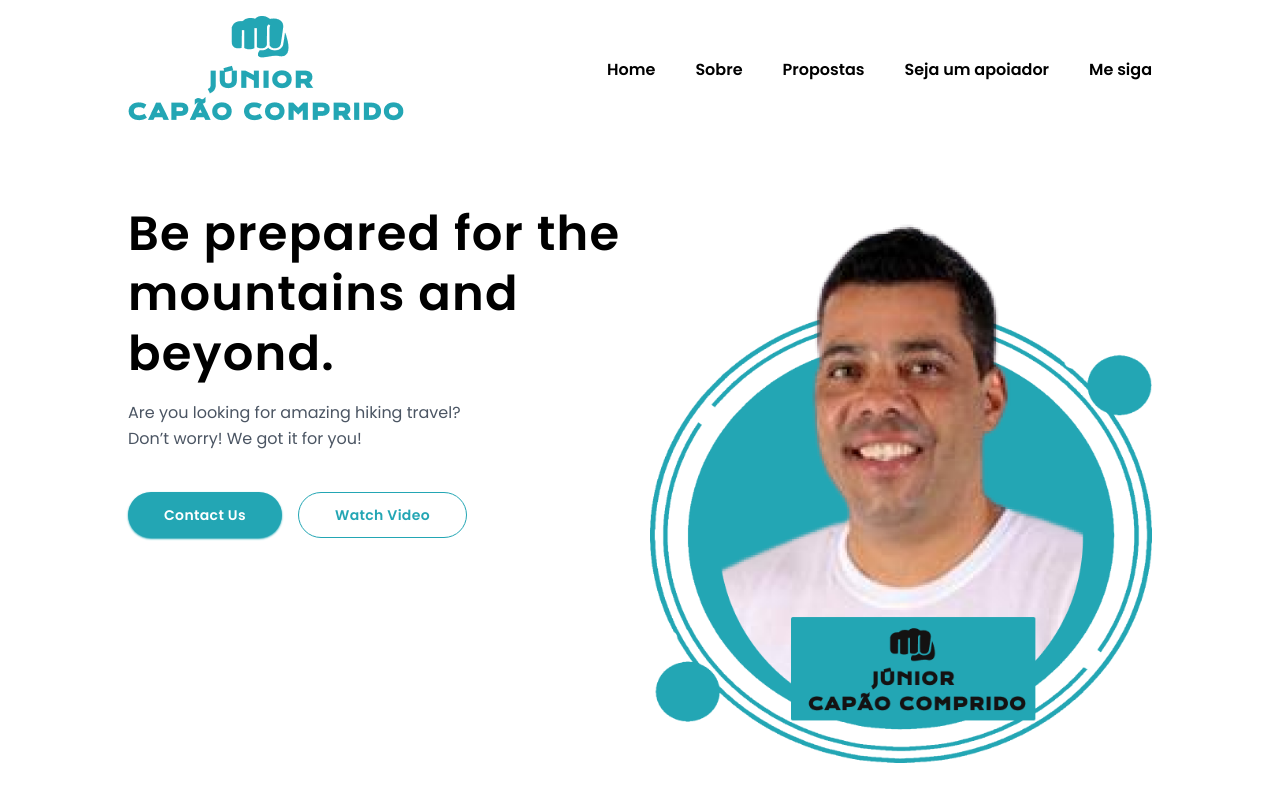
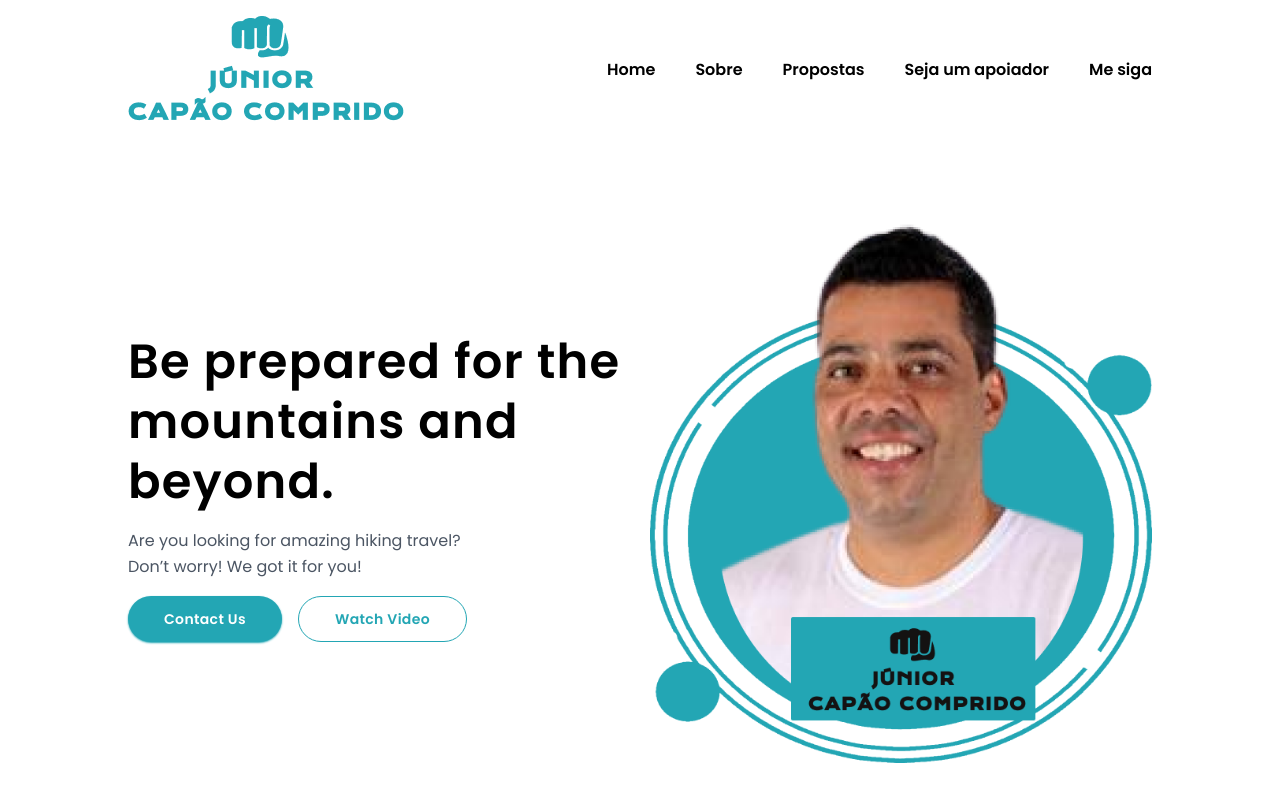
Before and after one commit to rockske8er/website-jrcapao, a Next.js app: page / in a window 1280 px wide. Shown: the top 800 px of the page. Built offline with nearby package versions, Linux system fonts and the light colour scheme.

Commit message:
Feat:create section propose and add logo - fix

```diff
--- a/src/components/Hero.tsx
+++ b/src/components/Hero.tsx
@@ -4,8 +4,6 @@ import { ButtonFill } from './ButtonFill'
 import { ButtonOutline } from './ButtonOutline'
 
 import Icon1 from './../assets/images/icon-1.png'
-import Icon2 from './../assets/images/icon-1.png'
-import Icon3 from './../assets/images/icon-1.png'
 
 const Hero = () => {
   const Info = [
@@ -15,12 +13,12 @@ const Hero = () => {
       des: 'Lorem ipsum dolor sit amet, consectet adipiscing elit, sed do eiusmod tempor.',
     },
     {
-      icon: Icon2,
+      icon: Icon1,
       title: 'Fundo partidario',
       des: 'Lorem ipsum dolor sit amet, consectet adipiscing elit, sed do eiusmod tempor.',
     },
     {
-      icon: Icon3,
+      icon: Icon1,
       title: '1 Candidatura ao um cargo publico',
       des: 'Lorem ipsum dolor sit amet, consectet adipiscing elit, sed do eiusmod tempor.',
     },
@@ -28,18 +26,23 @@ const Hero = () => {
   return (
     <section className={'py-4 md:px-4'}>
       <div className="flex max-w-5xl mx-auto md:flex-row flex-col gap-5 pt-12">
-        <div className="flex-1 flex-col justify-between items-center">
+        <div className="flex-1 flex flex-col justify-center p-4 md:p-0">
+          <div className="">
             <h1
               className="md:text-5xl text-4xl font-semibold tracking-wide md:leading-tight
           leading-snug"
             >
               Be prepared for the mountains and beyond.
             </h1>
+          </div>
+
+          <div className="">
             <p className="text-gray-600 md:w-2/3 md:py-4 py-2 leading-relaxed">
               Are you looking for amazing hiking travel? Don’t worry! We got it
               for you!
             </p>
-          <br />
+          </div>
+
           <div className="flex md:gap-4 gap-2 flex-wrap">
             <ButtonFill>Contact Us</ButtonFill>
             <ButtonOutline />
```
Lines whose indentation alone changed are shown as unchanged.
